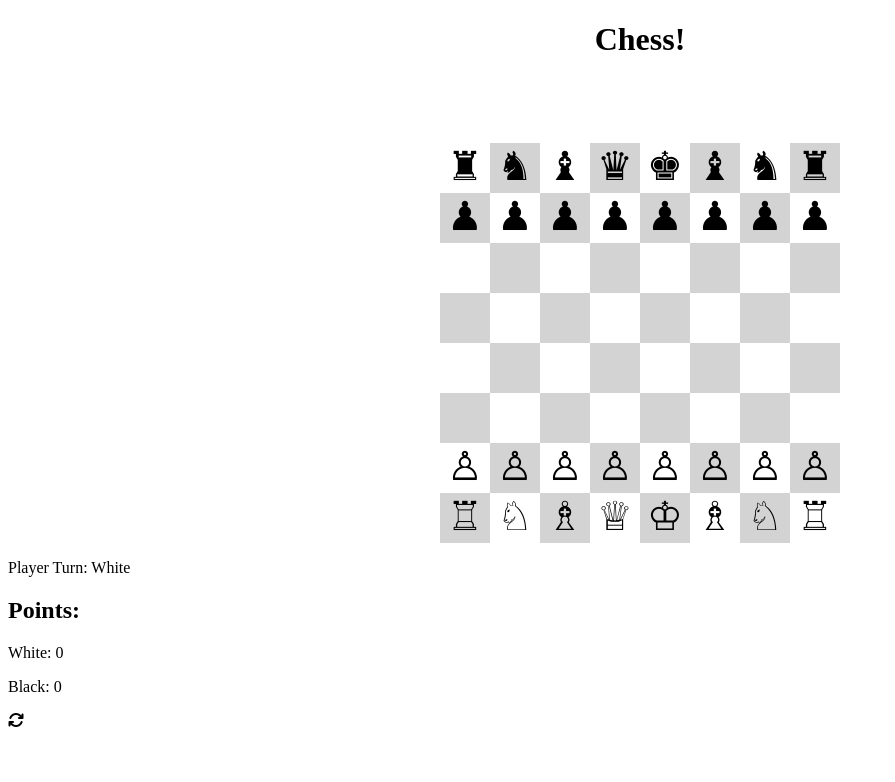
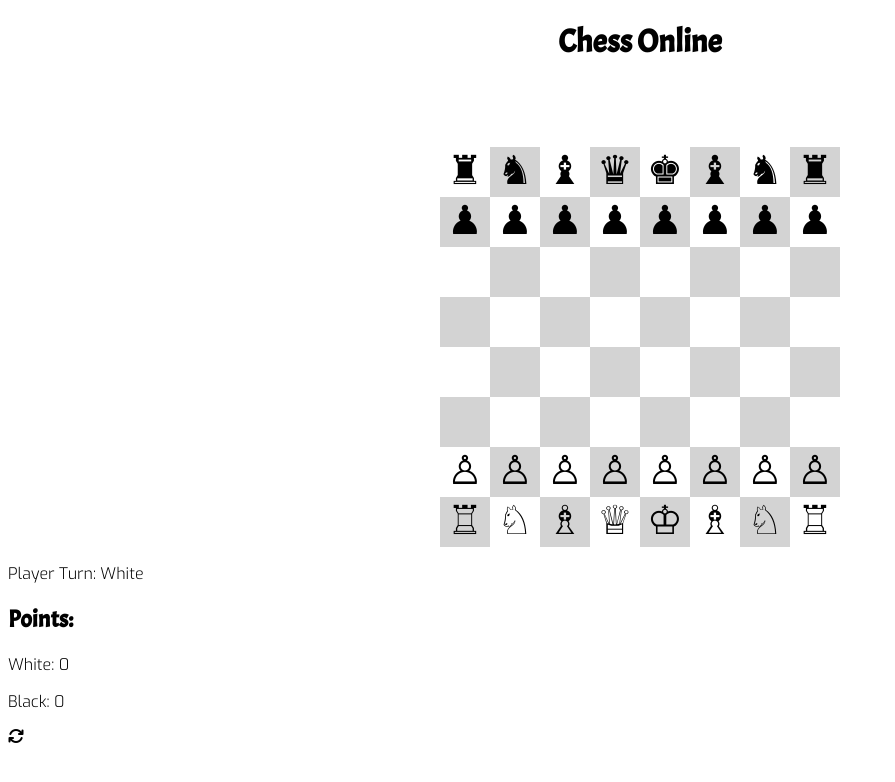
Before and after one commit to CallumDennisIE/chess-online, a plain HTML site: page index.html in a window 1280 px wide. Shown: the whole page, without its empty margins (0-895 px from the left). Drawn offline with Linux system fonts and the light colour scheme.

Commit message:
Add custom google fonts to headers and text

```diff
--- a/assets/css/style.css
+++ b/assets/css/style.css
@@ -1,3 +1,9 @@
+/* https://fonts.google.com/specimen/Acme?query=acme */
+@import url('https://fonts.googleapis.com/css2?family=Acme&display=swap');
+
+/* https://fonts.google.com/specimen/Exo?query=exo */
+@import url('https://fonts.googleapis.com/css2?family=Exo:wght@300&display=swap');
+
 .chessboard {
     display: grid;
     justify-content: center;
@@ -27,4 +33,13 @@
 
   h1 {
     text-align: center;
+    font-family: 'Acme', sans-serif;
   }
+
+  h2 {
+    font-family: 'Acme', sans-serif;
+  }
+
+  p {
+    font-family: 'Exo', sans-serif;
+  }
--- a/index.html
+++ b/index.html
@@ -9,7 +9,7 @@
 </head>
 <body>
     <div>
-        <h1>Chess!</h1>
+        <h1>Chess Online</h1>
     </div>
 
     <div class="chessboard">
```
